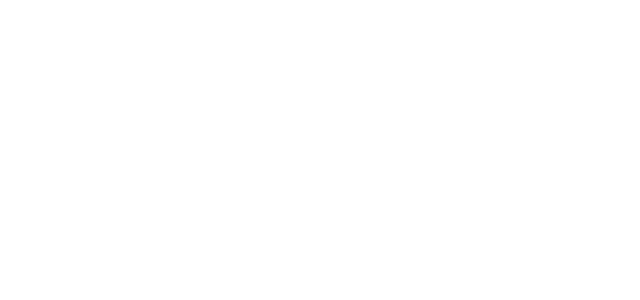
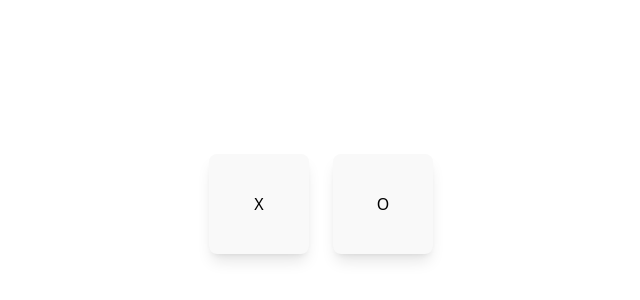
Before and after one commit to BNj10/Tic-Tac-Toe, a React (Vite) app: page / in a window 1280 px wide. Shown: the part 196-496 px from the top of the page, without its empty margins (319-959 px from the left). Built offline with nearby package versions, Linux system fonts and the light colour scheme.

Commit message:
added button component

```diff
--- a/src/App.tsx
+++ b/src/App.tsx
@@ -1,9 +1,9 @@
 import './App.css'
-
+import Button from './components/button'
 function App() {
   return (
     <>
-
+      <Button />
     </>
   )
 }
--- /dev/null
+++ b/src/components/button.tsx
@@ -0,0 +1,13 @@
+export default function Button() {
+
+    return (
+        <div className="flex space-x-6">
+            <button className="text-black rounded-xl shadow-lg h-25 w-25 p-5">
+                X
+            </button>
+            <button className="text-black rounded-xl shadow-lg h-25 w-25 p-5">
+                O
+            </button>
+        </div>
+    )
+}
```
